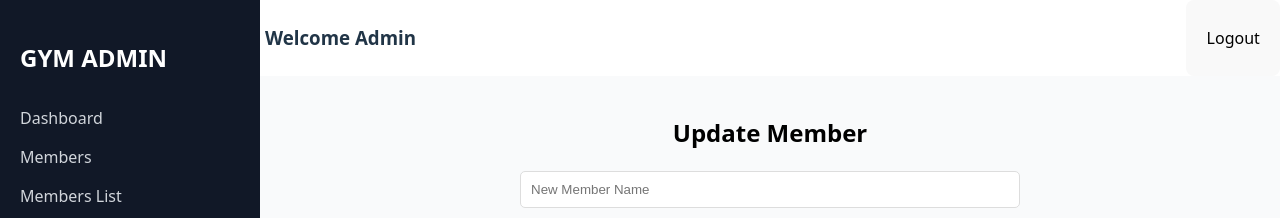
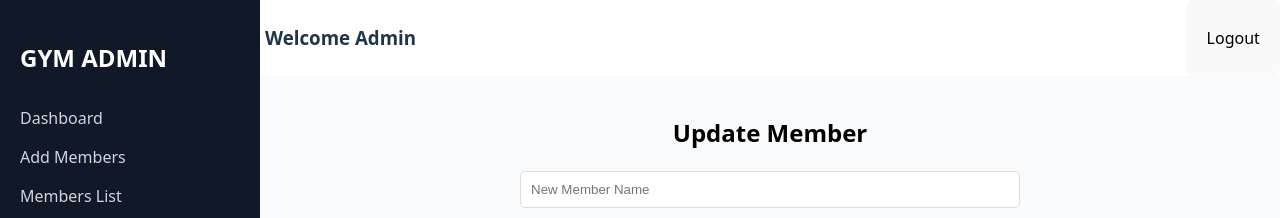
Before and after one commit to akshay-515/the-grouse-gym, a React (Vite) app in the folder frontend/: page /members/edit/1 in a window 1280 px wide. Shown: the top 218 px of the page. Built offline with nearby package versions, Linux system fonts and the light colour scheme; no server answers; sample sign-in values are in the browser's storage.

Commit message:
modification in side and navbar

```diff
--- a/frontend/src/components/layouts/sidebar.tsx
+++ b/frontend/src/components/layouts/sidebar.tsx
@@ -7,7 +7,7 @@ const Sidebar = () => {
 
             <nav>
                 <Link to="/dashboard">Dashboard</Link>
-                <Link to="/members/add">Members</Link>
+                <Link to="/members/add">Add Members</Link>
                 <Link to="/members">Members List</Link>
                 <Link to="/payments">Payments</Link>
             </nav>
--- a/frontend/src/components/layouts/topnavbar.tsx
+++ b/frontend/src/components/layouts/topnavbar.tsx
@@ -10,7 +10,7 @@ const TopNavbar = () => {
 
     return (
         <div className="topnavbar">
-            <h3 className="navbar-heading">Welcome Admin</h3>
+            <h3 onClick={() => navigate("/dashboard")} className="navbar-heading">Welcome Admin</h3>
             <button onClick={handleLogout}>Logout</button>
         </div>
     );
```
